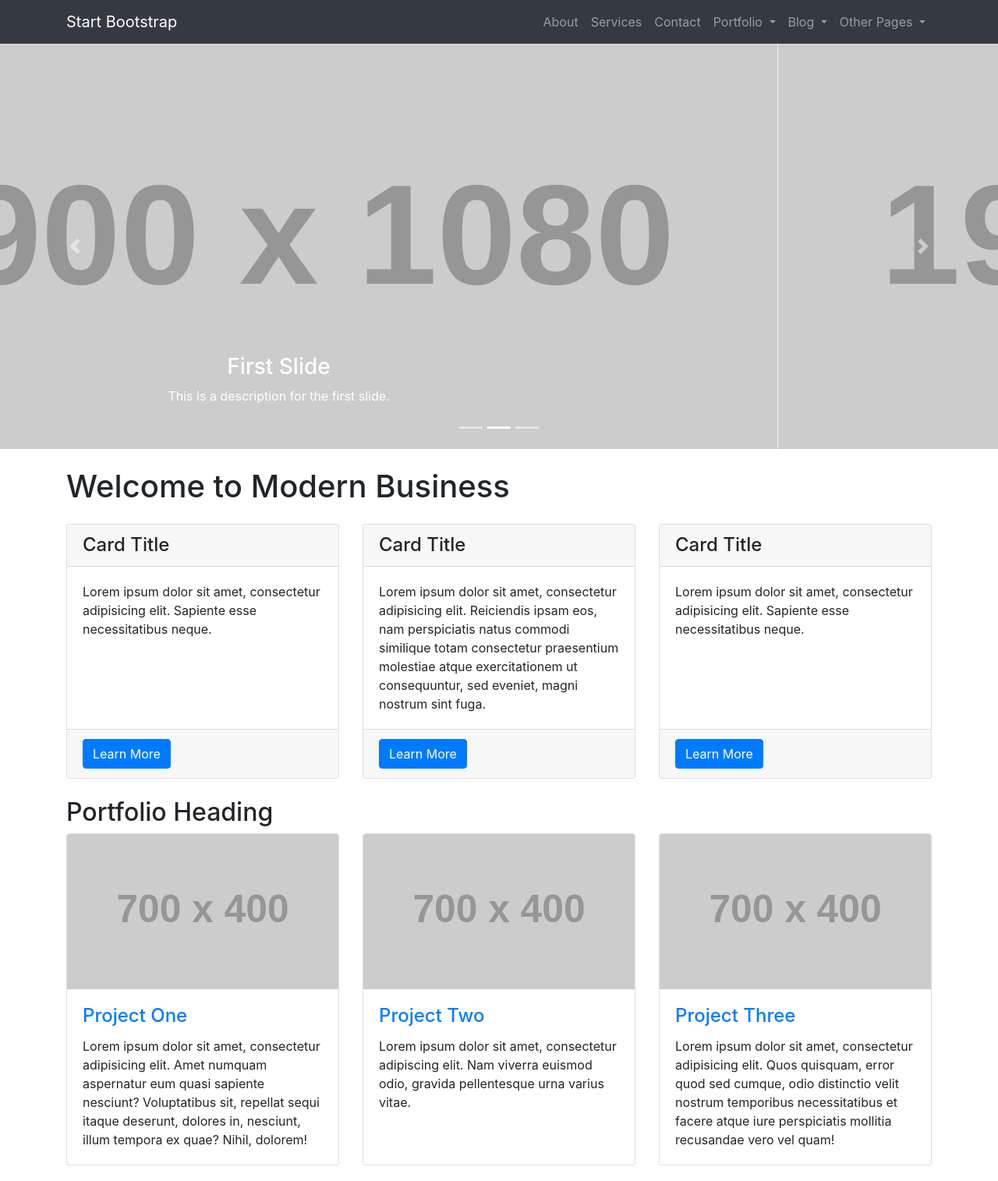
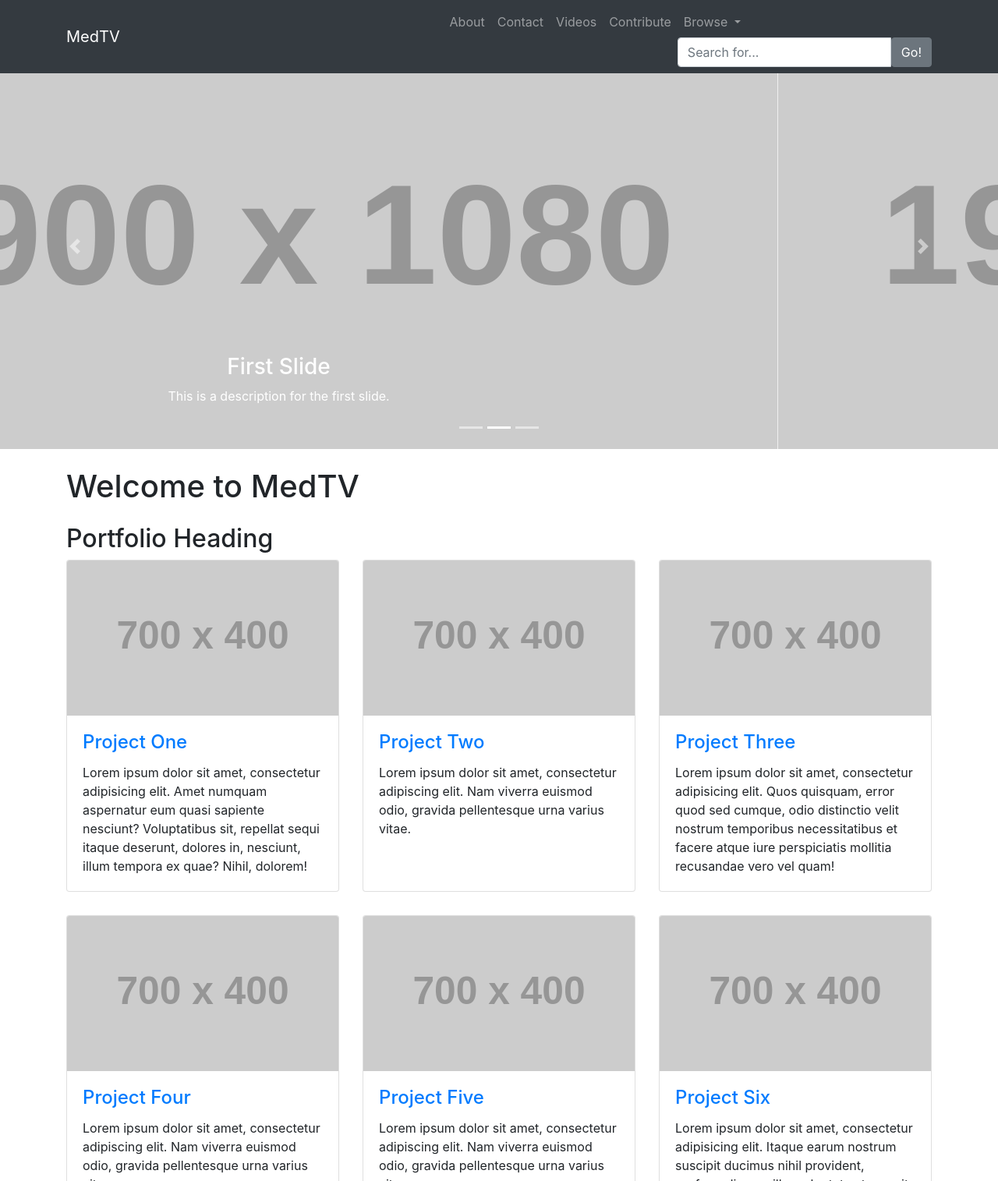
Before and after one commit to cfrank0214/MedTV, a website: page index.html in a window 1280 px wide. Shown: the top 1515 px of the page at 78% size. Drawn offline with Linux system fonts and the light colour scheme; placeholder pictures from the web are drawn by us.

Commit message:
wip changed some items to better fit the wireframe

```diff
--- a/index.html
+++ b/index.html
@@ -23,7 +23,7 @@
     <!-- Navigation -->
     <nav class="navbar fixed-top navbar-expand-lg navbar-dark bg-dark fixed-top">
       <div class="container">
-        <a class="navbar-brand" href="index.html">Start Bootstrap</a>
+        <a class="navbar-brand" href="index.html">MedTV</a>
         <button class="navbar-toggler navbar-toggler-right" type="button" data-toggle="collapse" data-target="#navbarResponsive" aria-controls="navbarResponsive" aria-expanded="false" aria-label="Toggle navigation">
           <span class="navbar-toggler-icon"></span>
         </button>
@@ -33,14 +33,17 @@
               <a class="nav-link" href="about.html">About</a>
             </li>
             <li class="nav-item">
-              <a class="nav-link" href="services.html">Services</a>
+              <a class="nav-link" href="contact.html">Contact</a>
             </li>
             <li class="nav-item">
-              <a class="nav-link" href="contact.html">Contact</a>
+              <a class="nav-link" href="video.html">Videos</a>
+            </li>
+            <li class="nav-item">
+              <a class="nav-link" href="services.html">Contribute</a>
             </li>
             <li class="nav-item dropdown">
               <a class="nav-link dropdown-toggle" href="#" id="navbarDropdownPortfolio" data-toggle="dropdown" aria-haspopup="true" aria-expanded="false">
-                Portfolio
+                Browse
               </a>
               <div class="dropdown-menu dropdown-menu-right" aria-labelledby="navbarDropdownPortfolio">
                 <a class="dropdown-item" href="portfolio-1-col.html">1 Column Portfolio</a>
@@ -49,27 +52,11 @@
                 <a class="dropdown-item" href="portfolio-4-col.html">4 Column Portfolio</a>
                 <a class="dropdown-item" href="portfolio-item.html">Single Portfolio Item</a>
               </div>
-            </li>
-            <li class="nav-item dropdown">
-              <a class="nav-link dropdown-toggle" href="#" id="navbarDropdownBlog" data-toggle="dropdown" aria-haspopup="true" aria-expanded="false">
-                Blog
-              </a>
-              <div class="dropdown-menu dropdown-menu-right" aria-labelledby="navbarDropdownBlog">
-                <a class="dropdown-item" href="blog-home-1.html">Blog Home 1</a>
-                <a class="dropdown-item" href="blog-home-2.html">Blog Home 2</a>
-                <a class="dropdown-item" href="blog-post.html">Blog Post</a>
-              </div>
-            </li>
-            <li class="nav-item dropdown">
-              <a class="nav-link dropdown-toggle" href="#" id="navbarDropdownBlog" data-toggle="dropdown" aria-haspopup="true" aria-expanded="false">
-                Other Pages
-              </a>
-              <div class="dropdown-menu dropdown-menu-right" aria-labelledby="navbarDropdownBlog">
-                <a class="dropdown-item" href="full-width.html">Full Width Page</a>
-                <a class="dropdown-item" href="sidebar.html">Sidebar Page</a>
-                <a class="dropdown-item" href="faq.html">FAQ</a>
-                <a class="dropdown-item" href="404.html">404</a>
-                <a class="dropdown-item" href="pricing.html">Pricing Table</a>
+              <div class="input-group">
+                <input type="text" class="form-control" placeholder="Search for...">
+                <span class="input-group-btn">
+                  <button class="btn btn-secondary" type="button">Go!</button>
+                </span>
               </div>
             </li>
           </ul>
@@ -121,45 +108,7 @@
     <!-- Page Content -->
     <div class="container">
 
-      <h1 class="my-4">Welcome to Modern Business</h1>
-
-      <!-- Marketing Icons Section -->
-      <div class="row">
-        <div class="col-lg-4 mb-4">
-          <div class="card h-100">
-            <h4 class="card-header">Card Title</h4>
-            <div class="card-body">
-              <p class="card-text">Lorem ipsum dolor sit amet, consectetur adipisicing elit. Sapiente esse necessitatibus neque.</p>
-            </div>
-            <div class="card-footer">
-              <a href="#" class="btn btn-primary">Learn More</a>
-            </div>
-          </div>
-        </div>
-        <div class="col-lg-4 mb-4">
-          <div class="card h-100">
-            <h4 class="card-header">Card Title</h4>
-            <div class="card-body">
-              <p class="card-text">Lorem ipsum dolor sit amet, consectetur adipisicing elit. Reiciendis ipsam eos, nam perspiciatis natus commodi similique totam consectetur praesentium molestiae atque exercitationem ut consequuntur, sed eveniet, magni nostrum sint fuga.</p>
-            </div>
-            <div class="card-footer">
-              <a href="#" class="btn btn-primary">Learn More</a>
-            </div>
-          </div>
-        </div>
-        <div class="col-lg-4 mb-4">
-          <div class="card h-100">
-            <h4 class="card-header">Card Title</h4>
-            <div class="card-body">
-              <p class="card-text">Lorem ipsum dolor sit amet, consectetur adipisicing elit. Sapiente esse necessitatibus neque.</p>
-            </div>
-            <div class="card-footer">
-              <a href="#" class="btn btn-primary">Learn More</a>
-            </div>
-          </div>
-        </div>
-      </div>
-      <!-- /.row -->
+      <h1 class="my-4">Welcome to MedTV</h1>
 
       <!-- Portfolio Section -->
       <h2>Portfolio Heading</h2>
```
